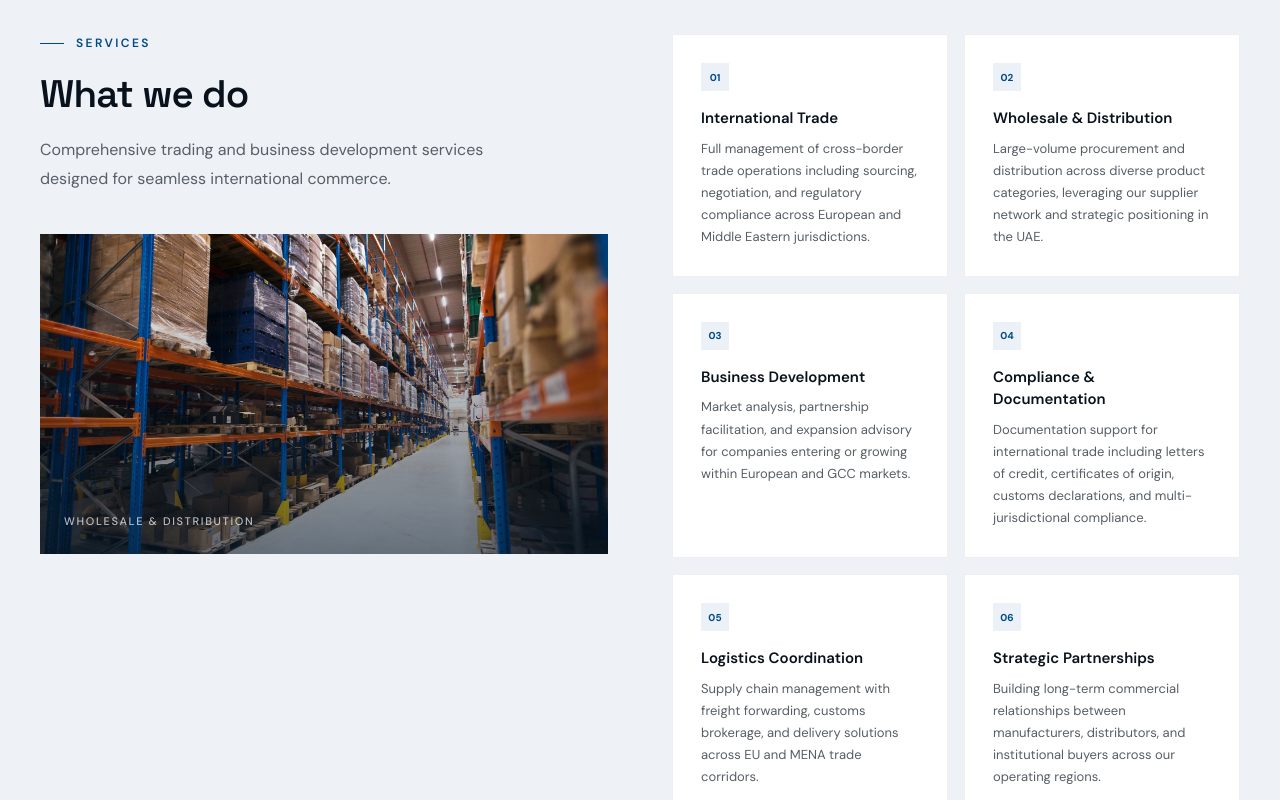
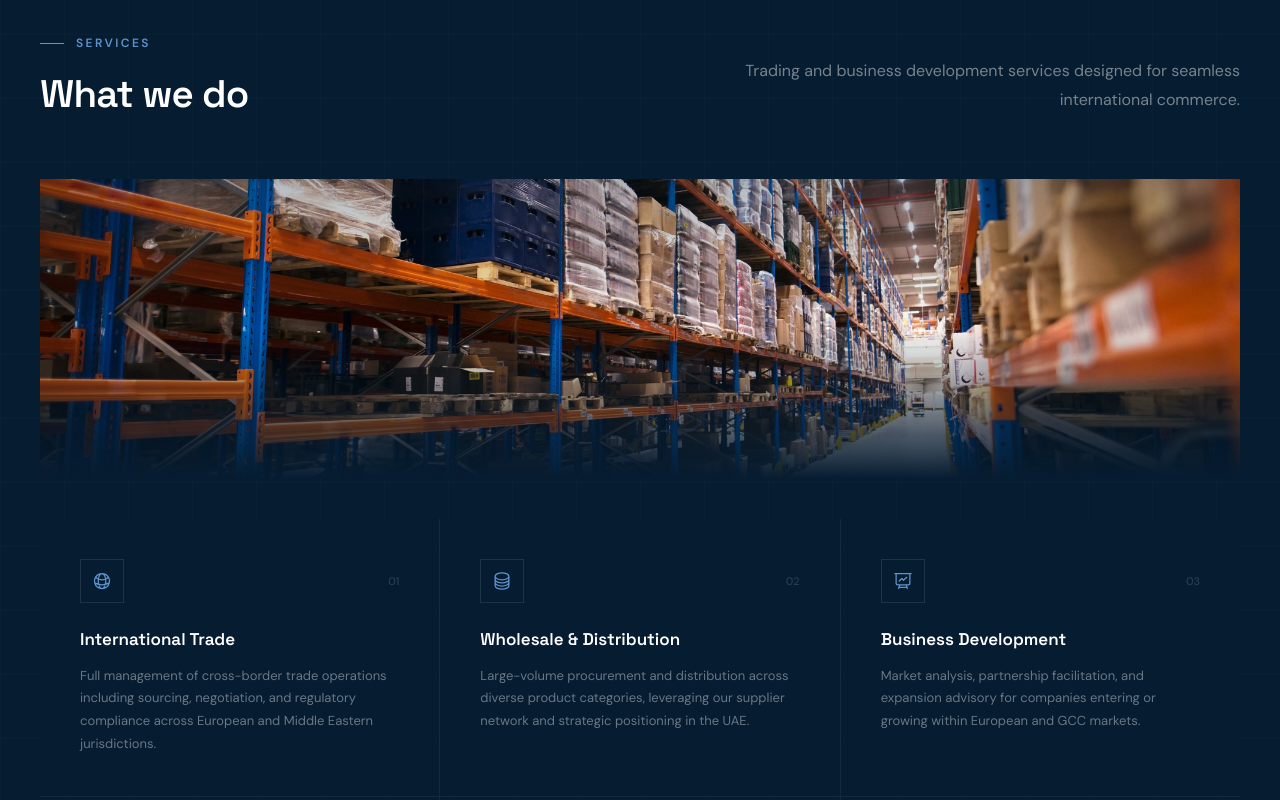
Before and after one commit to basiliksystems-lab/basilik-ventures-web, a Next.js app: page / in a window 1280 px wide. Shown: the part 2200-3000 px from the top of the page. Built offline with nearby package versions, Linux system fonts and the light colour scheme.

Commit message:
Redesign services section: dark background, icons, warehouse image, hover effects

```diff
--- a/src/components/services.tsx
+++ b/src/components/services.tsx
@@ -6,98 +6,141 @@ const services = [
     title: "International Trade",
     description:
       "Full management of cross-border trade operations including sourcing, negotiation, and regulatory compliance across European and Middle Eastern jurisdictions.",
+    icon: (
+      <svg className="h-5 w-5" viewBox="0 0 24 24" fill="none" stroke="currentColor" strokeWidth={1.5}>
+        <path strokeLinecap="round" strokeLinejoin="round" d="M12 21a9.004 9.004 0 0 0 8.716-6.747M12 21a9.004 9.004 0 0 1-8.716-6.747M12 21c2.485 0 4.5-4.03 4.5-9S14.485 3 12 3m0 18c-2.485 0-4.5-4.03-4.5-9S9.515 3 12 3m0 0a8.997 8.997 0 0 1 7.843 4.582M12 3a8.997 8.997 0 0 0-7.843 4.582m15.686 0A11.953 11.953 0 0 1 12 10.5c-2.998 0-5.74-1.1-7.843-2.918m15.686 0A8.959 8.959 0 0 1 21 12c0 .778-.099 1.533-.284 2.253m0 0A17.919 17.919 0 0 1 12 16.5a17.92 17.92 0 0 1-8.716-2.247m0 0A9 9 0 0 1 3 12c0-1.605.42-3.113 1.157-4.418" />
+      </svg>
+    ),
   },
   {
     number: "02",
     title: "Wholesale & Distribution",
     description:
       "Large-volume procurement and distribution across diverse product categories, leveraging our supplier network and strategic positioning in the UAE.",
+    icon: (
+      <svg className="h-5 w-5" viewBox="0 0 24 24" fill="none" stroke="currentColor" strokeWidth={1.5}>
+        <path strokeLinecap="round" strokeLinejoin="round" d="M20.25 6.375c0 2.278-3.694 4.125-8.25 4.125S3.75 8.653 3.75 6.375m16.5 0c0-2.278-3.694-4.125-8.25-4.125S3.75 4.097 3.75 6.375m16.5 0v11.25c0 2.278-3.694 4.125-8.25 4.125s-8.25-1.847-8.25-4.125V6.375m16.5 0v3.75m-16.5-3.75v3.75m16.5 0v3.75C20.25 16.153 16.556 18 12 18s-8.25-1.847-8.25-4.125v-3.75m16.5 0c0 2.278-3.694 4.125-8.25 4.125s-8.25-1.847-8.25-4.125" />
+      </svg>
+    ),
   },
   {
     number: "03",
     title: "Business Development",
     description:
       "Market analysis, partnership facilitation, and expansion advisory for companies entering or growing within European and GCC markets.",
+    icon: (
+      <svg className="h-5 w-5" viewBox="0 0 24 24" fill="none" stroke="currentColor" strokeWidth={1.5}>
+        <path strokeLinecap="round" strokeLinejoin="round" d="M3.75 3v11.25A2.25 2.25 0 0 0 6 16.5h2.25M3.75 3h-1.5m1.5 0h16.5m0 0h1.5m-1.5 0v11.25A2.25 2.25 0 0 1 18 16.5h-2.25m-7.5 0h7.5m-7.5 0-1 3m8.5-3 1 3m0 0 .5 1.5m-.5-1.5h-9.5m0 0-.5 1.5m.75-9 3-3 2.148 2.148A12.061 12.061 0 0 1 16.5 7.605" />
+      </svg>
+    ),
   },
   {
     number: "04",
     title: "Compliance & Documentation",
     description:
       "Documentation support for international trade including letters of credit, certificates of origin, customs declarations, and multi-jurisdictional compliance.",
+    icon: (
+      <svg className="h-5 w-5" viewBox="0 0 24 24" fill="none" stroke="currentColor" strokeWidth={1.5}>
+        <path strokeLinecap="round" strokeLinejoin="round" d="M9 12.75 11.25 15 15 9.75m-3-7.036A11.959 11.959 0 0 1 3.598 6 11.99 11.99 0 0 0 3 9.749c0 5.592 3.824 10.29 9 11.623 5.176-1.332 9-6.03 9-11.622 0-1.31-.21-2.571-.598-3.751h-.152c-3.196 0-6.1-1.248-8.25-3.285Z" />
+      </svg>
+    ),
   },
   {
     number: "05",
     title: "Logistics Coordination",
     description:
       "Supply chain management with freight forwarding, customs brokerage, and delivery solutions across EU and MENA trade corridors.",
+    icon: (
+      <svg className="h-5 w-5" viewBox="0 0 24 24" fill="none" stroke="currentColor" strokeWidth={1.5}>
+        <path strokeLinecap="round" strokeLinejoin="round" d="M8.25 18.75a1.5 1.5 0 0 1-3 0m3 0a1.5 1.5 0 0 0-3 0m3 0h6m-9 0H3.375a1.125 1.125 0 0 1-1.125-1.125V14.25m17.25 4.5a1.5 1.5 0 0 1-3 0m3 0a1.5 1.5 0 0 0-3 0m3 0h1.125c.621 0 1.129-.504 1.09-1.124a17.902 17.902 0 0 0-3.213-9.193 2.056 2.056 0 0 0-1.58-.86H14.25M16.5 18.75h-2.25m0-11.177v-.958c0-.568-.422-1.048-.987-1.106a48.554 48.554 0 0 0-10.026 0 1.106 1.106 0 0 0-.987 1.106v7.635m12-6.677v6.677m0 4.5v-4.5m0 0h-12" />
+      </svg>
+    ),
   },
   {
     number: "06",
     title: "Strategic Partnerships",
     description:
       "Building long-term commercial relationships between manufacturers, distributors, and institutional buyers across our operating regions.",
+    icon: (
+      <svg className="h-5 w-5" viewBox="0 0 24 24" fill="none" stroke="currentColor" strokeWidth={1.5}>
+        <path strokeLinecap="round" strokeLinejoin="round" d="M18 18.72a9.094 9.094 0 0 0 3.741-.479 3 3 0 0 0-4.682-2.72m.94 3.198.001.031c0 .225-.012.447-.037.666A11.944 11.944 0 0 1 12 21c-2.17 0-4.207-.576-5.963-1.584A6.062 6.062 0 0 1 6 18.719m12 0a5.971 5.971 0 0 0-.941-3.197m0 0A5.995 5.995 0 0 0 12 12.75a5.995 5.995 0 0 0-5.058 2.772m0 0a3 3 0 0 0-4.681 2.72 8.986 8.986 0 0 0 3.74.477m.94-3.197a5.971 5.971 0 0 0-.94 3.197M15 6.75a3 3 0 1 1-6 0 3 3 0 0 1 6 0Zm6 3a2.25 2.25 0 1 1-4.5 0 2.25 2.25 0 0 1 4.5 0Zm-13.5 0a2.25 2.25 0 1 1-4.5 0 2.25 2.25 0 0 1 4.5 0Z" />
+      </svg>
+    ),
   },
 ];
 
 export function Services() {
   return (
-    <section id="services" className="py-24 sm:py-32 bg-[oklch(0.96_0.008_250)]">
-      <div className="mx-auto max-w-7xl px-6 lg:px-10">
-        <div className="grid lg:grid-cols-2 gap-12 lg:gap-16 items-start">
-          {/* Left: header + image */}
+    <section id="services" className="py-24 sm:py-32 bg-[oklch(0.22_0.05_250)] relative overflow-hidden">
+      {/* Background texture */}
+      <div className="absolute inset-0 bg-[linear-gradient(to_right,rgba(255,255,255,0.015)_1px,transparent_1px),linear-gradient(to_bottom,rgba(255,255,255,0.015)_1px,transparent_1px)] bg-[size:4rem_4rem]" />
+
+      <div className="relative mx-auto max-w-7xl px-6 lg:px-10">
+        {/* Header */}
+        <div className="grid lg:grid-cols-2 gap-8 lg:gap-20 items-end mb-16">
           <div>
             <div className="flex items-center gap-3 mb-5">
-              <div className="h-px w-6 bg-primary" />
-              <p className="text-[12px] font-semibold uppercase tracking-[0.2em] text-primary">
+              <div className="h-px w-6 bg-[oklch(0.65_0.10_250)]" />
+              <p className="text-[12px] font-semibold uppercase tracking-[0.2em] text-[oklch(0.65_0.10_250)]">
                 Services
               </p>
             </div>
             <h2
-              className="max-w-lg text-[clamp(1.6rem,3vw,2.4rem)] leading-[1.15] font-semibold tracking-[-0.02em]"
+              className="text-[clamp(1.6rem,3vw,2.6rem)] leading-[1.12] font-semibold tracking-[-0.02em] text-white"
               style={{ fontFamily: "var(--font-heading)" }}
             >
               What we do
             </h2>
-            <p className="mt-5 max-w-md text-[16px] leading-[1.8] text-muted-foreground">
-              Comprehensive trading and business development services designed
-              for seamless international commerce.
+          </div>
+          <p className="text-[16px] leading-[1.8] text-white/45 lg:text-right">
+            Trading and business development services
+            designed for seamless international commerce.
           </p>
+        </div>
 
-            <div className="mt-10 relative h-[260px] sm:h-[320px] overflow-hidden">
+        {/* Featured image */}
+        <div className="relative h-[220px] sm:h-[300px] mb-10 overflow-hidden">
           <Image
             src="/warehouse.jpg"
             alt="Distribution warehouse"
             fill
             className="object-cover"
           />
-              <div className="absolute inset-0 bg-gradient-to-t from-[oklch(0.22_0.05_250)]/60 to-transparent" />
-              <div className="absolute bottom-0 left-0 right-0 p-6">
-                <p className="text-[11px] uppercase tracking-[0.15em] font-medium text-white/70">
-                  Wholesale & Distribution
+          <div className="absolute inset-0 bg-gradient-to-t from-[oklch(0.22_0.05_250)] via-transparent to-[oklch(0.22_0.05_250)]/30" />
+        </div>
+
+        {/* Service grid */}
+        <div className="grid sm:grid-cols-2 lg:grid-cols-3 gap-px bg-white/[0.06]">
+          {services.map((s) => (
+            <div
+              key={s.number}
+              className="bg-[oklch(0.22_0.05_250)] p-8 lg:p-10 group relative"
+            >
+              {/* Hover glow */}
+              <div className="absolute inset-0 bg-white/[0.02] opacity-0 group-hover:opacity-100 transition-opacity duration-500" />
+
+              <div className="relative">
+                <div className="flex items-center justify-between mb-6">
+                  <div className="h-11 w-11 flex items-center justify-center border border-white/10 text-[oklch(0.65_0.10_250)] group-hover:border-[oklch(0.55_0.12_250)]/40 group-hover:text-white transition-all duration-300">
+                    {s.icon}
+                  </div>
+                  <span className="text-[11px] font-medium text-white/15 tabular-nums">
+                    {s.number}
+                  </span>
+                </div>
+
+                <h3
+                  className="text-[17px] font-semibold text-white group-hover:text-[oklch(0.72_0.12_250)] transition-colors duration-300"
+                  style={{ fontFamily: "var(--font-heading)" }}
+                >
+                  {s.title}
+                </h3>
+                <p className="mt-3 text-[13px] leading-[1.75] text-white/40 group-hover:text-white/55 transition-colors duration-300">
+                  {s.description}
                 </p>
               </div>
             </div>
-          </div>
-
-          {/* Right: service cards */}
-          <div className="grid sm:grid-cols-2 gap-4">
-            {services.map((s) => (
-              <div
-                key={s.number}
-                className="bg-white border border-border/60 p-7 group hover:border-primary/30 hover:shadow-[0_4px_20px_rgba(0,40,100,0.06)] transition-all duration-300"
-              >
-                <span className="inline-flex h-7 w-7 items-center justify-center bg-primary/8 text-[10px] font-bold text-primary tabular-nums">
-                  {s.number}
-                </span>
-                <h3 className="mt-4 text-[15px] font-semibold text-foreground group-hover:text-primary transition-colors duration-300">
-                  {s.title}
-                </h3>
-                <p className="mt-2 text-[13px] leading-[1.7] text-muted-foreground">
-                  {s.description}
-                </p>
-              </div>
           ))}
-          </div>
         </div>
       </div>
     </section>
```
Lines whose indentation alone changed are shown as unchanged.
